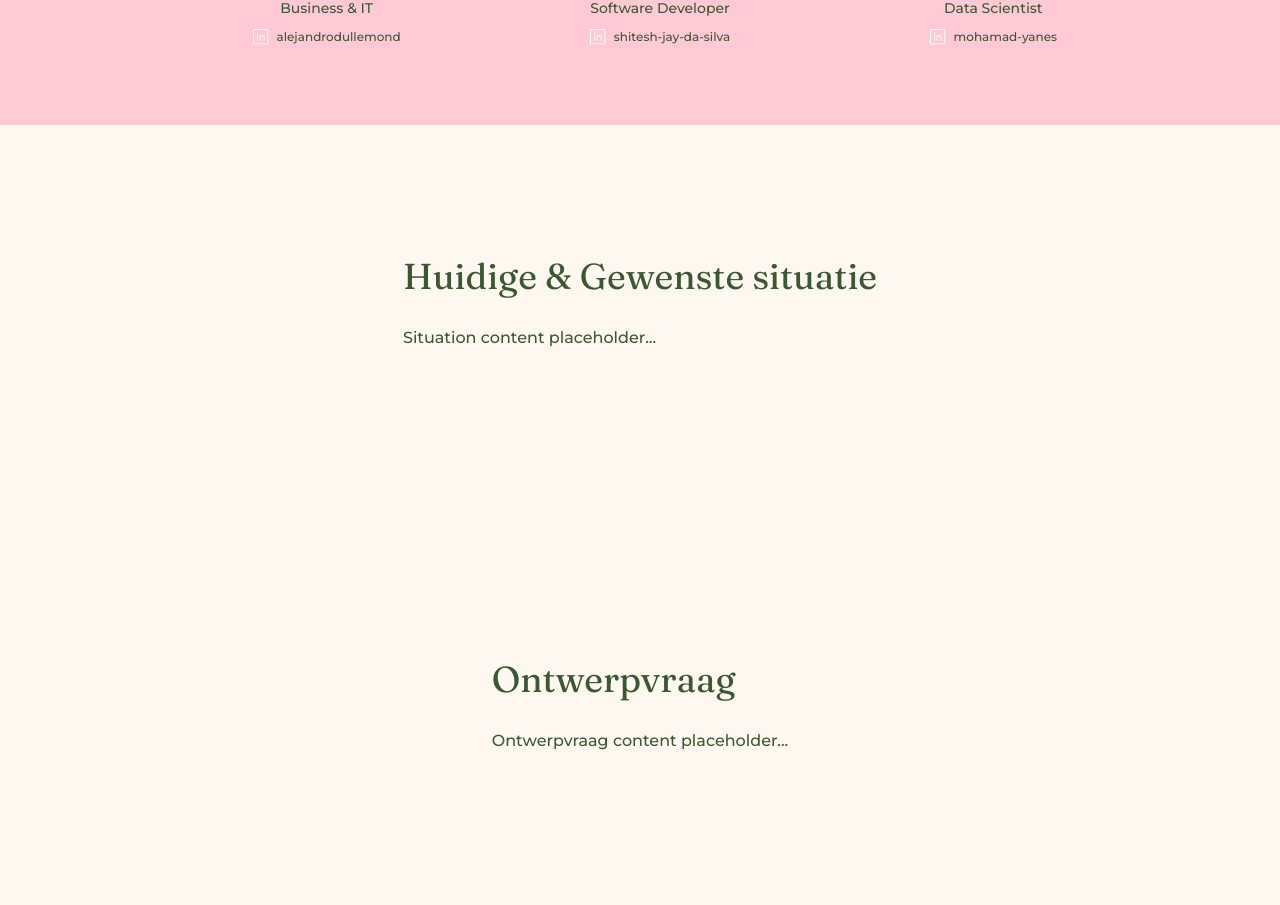
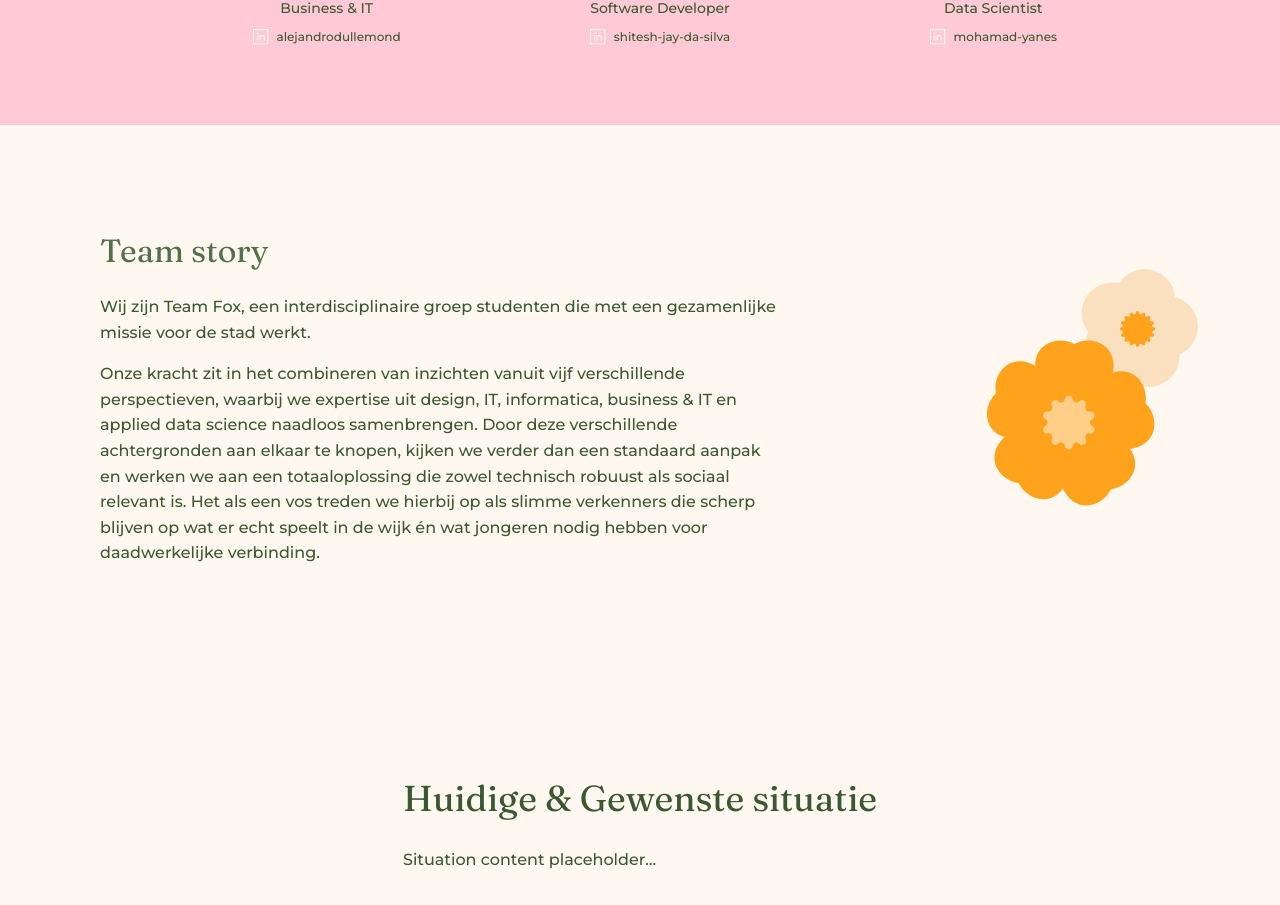
Before and after one commit to RayelNabie/onepager_team_fox_v2, a Next.js app: page / in a window 1280 px wide. Shown: the part 1355-2260 px from the top of the page. Built offline with nearby package versions, Linux system fonts and the light colour scheme.

Commit message:
feat: Add TeamStory.tsx

```diff
--- a/app/page.tsx
+++ b/app/page.tsx
@@ -1,6 +1,7 @@
 import Navbar from "@/components/Navbar";
 import Header from "@/components/Header";
 import TeamSection from "@/components/TeamSection";
+import TeamStory from "@/components/TeamStory";
 
 export default function Home() {
     return (
@@ -8,6 +9,7 @@ export default function Home() {
             <Navbar/>
             <Header/>
             <TeamSection/>
+            <TeamStory/>
 
             <section id="situatie" className="situation section">
                 <div className="container">
--- /dev/null
+++ b/components/TeamStory.tsx
@@ -0,0 +1,70 @@
+"use client";
+
+import { useRef } from 'react';
+import Image from 'next/image';
+import gsap from 'gsap';
+import { ScrollTrigger } from 'gsap/ScrollTrigger';
+import { useGSAP } from '@gsap/react';
+
+// Vertel GSAP dat we de ScrollTrigger plugin willen gebruiken
+gsap.registerPlugin(ScrollTrigger);
+
+const TeamStory = () => {
+    const containerRef = useRef<HTMLDivElement>(null);
+    const flowerRef = useRef<HTMLImageElement>(null);
+
+    useGSAP(() => {
+        // GSAP animatie: we animeren VANAF (from) schaal 0 naar de normale status
+        gsap.from(flowerRef.current, {
+            scale: 0,
+            opacity: 0,
+            duration: 1,
+            ease: "back.out(1.7)", // Geeft die lekkere organische "pop" (overshoot)
+            scrollTrigger: {
+                trigger: flowerRef.current,
+                start: "top 80%", // Start de animatie als de bovenkant van de bloem op 80% van je schermhoogte is
+                once: true, // Zorgt dat hij maar 1x afspeelt, net als daarnet!
+            }
+        });
+    }, { scope: containerRef }); // Scope zorgt dat GSAP netjes opruimt als de component verdwijnt
+
+    return (
+        <section className="team-story" id="team-story" ref={containerRef}>
+            <div className="team-story__container container">
+
+                <div className="team-story__content">
+                    <h2 className="team-story__title">Team story</h2>
+                    <div className="team-story__text">
+                        <p>
+                            Wij zijn Team Fox, een interdisciplinaire groep studenten die met een
+                            gezamenlijke missie voor de stad werkt.
+                        </p>
+                        <p>
+                            Onze kracht zit in het combineren van inzichten vanuit vijf verschillende
+                            perspectieven, waarbij we expertise uit design, IT, informatica, business & IT en
+                            applied data science naadloos samenbrengen. Door deze verschillende achtergronden
+                            aan elkaar te knopen, kijken we verder dan een standaard aanpak en werken we aan
+                            een totaaloplossing die zowel technisch robuust als sociaal relevant is. Het als een vos
+                            treden we hierbij op als slimme verkenners die scherp blijven op wat er echt speelt in
+                            de wijk én wat jongeren nodig hebben voor daadwerkelijke verbinding.
+                        </p>
+                    </div>
+                </div>
+
+                <div className="team-story__animation">
+                    <Image
+                        ref={flowerRef} // GSAP kijkt nu direct naar de Image tag
+                        src="/flower.svg"
+                        alt="Decoratieve bloem"
+                        width={250}
+                        height={250}
+                        // Geen extra classes meer nodig!
+                    />
+                </div>
+
+            </div>
+        </section>
+    );
+};
+
+export default TeamStory;
--- a/package.json
+++ b/package.json
@@ -9,6 +9,8 @@
     "lint": "eslint"
   },
   "dependencies": {
+    "@gsap/react": "^2.1.2",
+    "gsap": "^3.14.2",
     "next": "16.1.6",
     "react": "19.2.3",
     "react-dom": "19.2.3"
--- a/scss/components/_story.scss
+++ b/scss/components/_story.scss
@@ -1,96 +1,52 @@
-@use '../abstracts/index' as *;
+@use '../abstracts' as *;
 
-.goals {
-  padding-block: 60px;
-
-  &__story {
-    margin: 40px 20px;
-
-    @include respond-min($desktop) {
-      margin: 60px auto;
-      max-width: 1240px;
-    }
+.team-story {
+  background-color: $background;
+  padding: 80px 20px;
+  width: 100%;
 
   &__container {
-      background: linear-gradient(180deg, #f88544 0%, #ffad7f 100%);
-      padding: 40px 20px;
-      border-radius: 20px;
-      display: flex;
-      flex-direction: column;
-      gap: 20px;
+    max-width: $content-width-small;
+    margin: 0 auto;
+    display: grid;
+    grid-template-columns: 1fr;
+    gap: 40px;
+    align-items: center;
 
     @include respond-min($tablet) {
-        padding: 60px;
-      }
-
-      @include respond-min($desktop) {
-        padding: 100px;
+      grid-template-columns: 1.8fr 1fr;
+      gap: 60px;
     }
   }
 
   &__title {
-      font-size: 28px;
-      letter-spacing: 0.04em;
-      margin: 0;
+    font-family: $heading-font;
+    color: $primary;
+    font-size: 32px;
+    font-weight: $weight-bold;
+    margin-bottom: 24px;
+  }
 
-      @include respond-min($tablet) {
-        font-size: 40px;
+  &__text {
+    p {
+      font-family: $base-font;
+      color: $text-color;
+      font-size: 16px;
+      line-height: 1.6;
+      margin-bottom: 16px;
+
+      &:last-child {
+        margin-bottom: 0;
+      }
     }
   }
 
-    &__text {
-      font-size: 16px;
-      line-height: 1.6;
-      letter-spacing: 0.04em;
-      margin: 0;
-    }
-  }
-
-  &__grid {
-    display: grid;
-    grid-template-columns: 1fr;
-    gap: 30px;
-    padding-inline: 20px;
-    max-width: $content-width;
-    margin: 0 auto;
+  &__animation {
+    display: flex;
+    justify-content: center;
 
     @include respond-min($tablet) {
-      grid-template-columns: repeat(2, 1fr);
-      gap: 40px;
-    }
-
-    @include respond-min($desktop) {
-      grid-template-columns: repeat(3, 1fr);
-      gap: 80px 60px;
-    }
-
-    &__card {
-      padding: 20px 0;
-
-      @include respond-min($desktop) {
-        padding: 40px 0;
-      }
-    }
-
-    &__title {
-      font-size: 24px;
-      font-weight: $weight-bold;
-      margin-bottom: 16px;
-
-      @include respond-min($tablet) {
-        font-size: 32px;
-      }
-
-      @include respond-min($desktop) {
-        font-size: 40px;
-      }
-    }
-
-    &__text {
-      font-size: 16px;
-      line-height: 1.5;
-      font-style: italic;
-      letter-spacing: 0.04em;
+      justify-content: flex-end;
     }
   }
 }
```
Also changed, not shown: public/flower.svg (added), 1 other file (tests, documents, lock files or other folders). Lines whose indentation alone changed are shown as unchanged.
